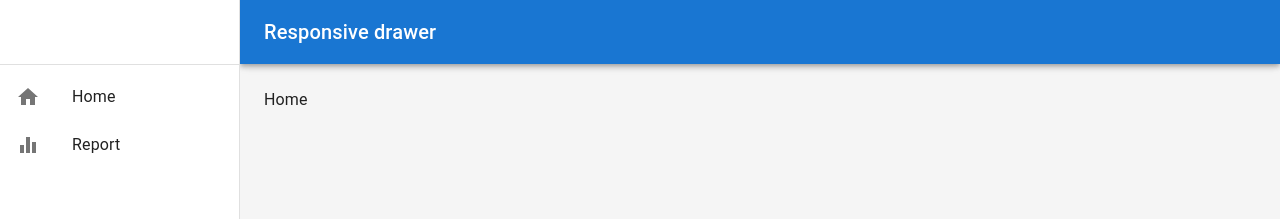
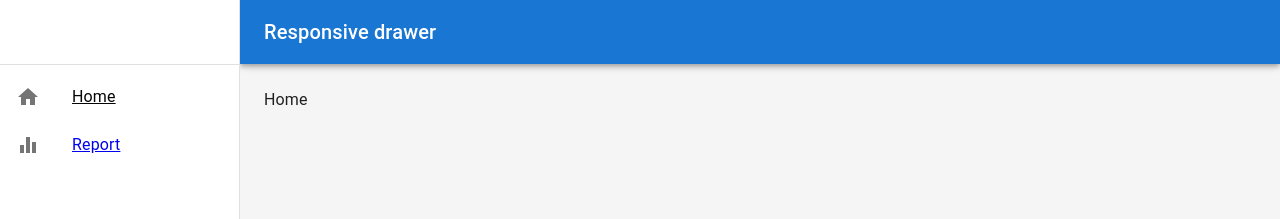
Before and after one commit to watagassa/udemy-household-app, a React (Create React App) app: page / in a window 1280 px wide. Shown: the top 219 px of the page. Built offline with nearby package versions, Linux system fonts and the light colour scheme.

Commit message:
15. 選択したメニューの背景色変更 & リンクの設定をしよう

```diff
--- a/src/components/common/SideBar.tsx
+++ b/src/components/common/SideBar.tsx
@@ -9,11 +9,12 @@
   ListItemText,
   Toolbar,
 } from "@mui/material";
-import React, { FC } from "react";
+import React, { CSSProperties, FC } from "react";
 import InboxIcon from "@mui/icons-material/MoveToInbox";
 import MailIcon from "@mui/icons-material/Mail";
 import HomeIcon from "@mui/icons-material/Home";
 import EqualizerIcon from "@mui/icons-material/Equalizer";
+import { NavLink } from "react-router-dom";
 interface SideberProps {
   drawerWidth: number;
   mobileOpen: boolean;
@@ -41,12 +42,35 @@
     { text: "Home", path: "/", icon: HomeIcon },
     { text: "Report", path: "/report", icon: EqualizerIcon },
   ];
+  const baseLinkStyle: CSSProperties = {
+    textDecoration: "none",
+    color: "inherit",
+    display: "block",
+  };
+  const activeLinkStyle: CSSProperties = {
+    color: "rgba(0,0,0,0.98)",
+  };
   const drawer = (
     <div>
       <Toolbar />
       <Divider />
       <List>
         {MunuItems.map((item, index) => (
+          <NavLink
+            key={index}
+            to={item.path}
+            style={({ isActive }) => {
+              console.log("選択されたメニューは", item.text, isActive);
+              return {
+                //...baseLinkStyle,
+                //これと同じ スプレッド構文
+                //textDecoration:"none",
+                //color: "inherit",
+                //display: "block",
+                ...(isActive ?  activeLinkStyle: {})
+              };
+            }}
+          >
             <ListItem key={index} disablePadding>
               <ListItemButton>
                 <ListItemIcon>
@@ -56,9 +80,9 @@
                 <ListItemText primary={item.text} />
               </ListItemButton>
             </ListItem>
+          </NavLink>
         ))}
       </List>
-
     </div>
   );
   return (
```
Lines whose indentation alone changed are shown as unchanged.
